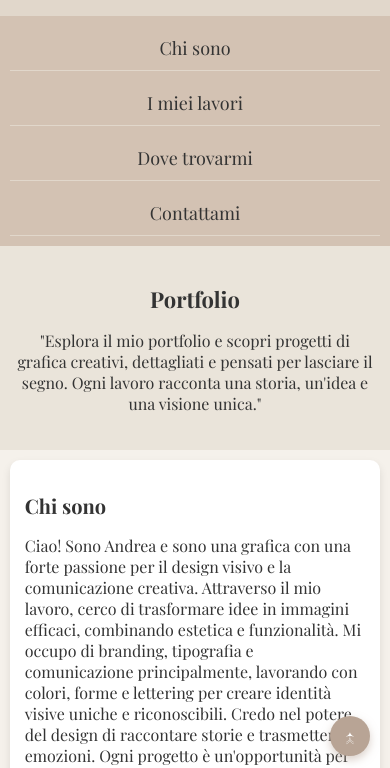
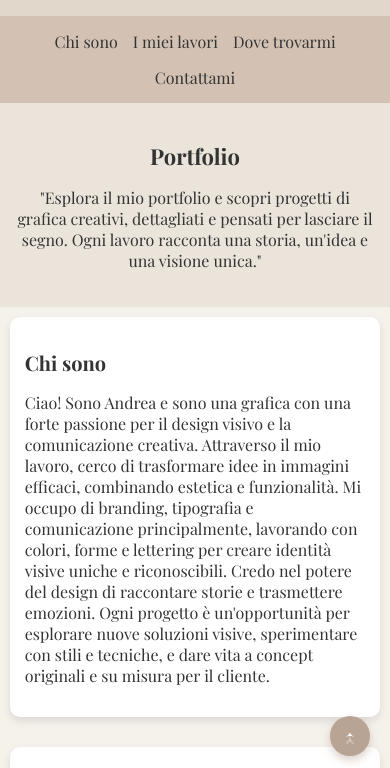
Before and after one commit to AndreaPastori/SitoPersonale, a plain HTML site: page index.html in a window 390 px wide. Shown: the part 68-836 px from the top of the page. Drawn offline with nearby package versions, Linux system fonts and the light colour scheme.

Commit message:
riga indice

```diff
--- a/styles.css
+++ b/styles.css
@@ -316,17 +316,21 @@ form button:hover {
 
     nav {
         padding: 10px;
-        flex-direction: column;
-        gap: 10px;
+        flex-direction: row;
+        gap: 5px;
         align-items: center;
+        justify-content: center;
+        flex-wrap: wrap;
     }
 
     nav a {
-        width: 100%;
+        width: auto;
         text-align: center;
-        padding: 10px 0;
-        border-bottom: 1px solid #e1d7cb;
+        padding: 5px;
+        border-bottom: none;
+        font-size: 16px;
     }
+
 
     .hero {
         padding: 20px 15px;
```
